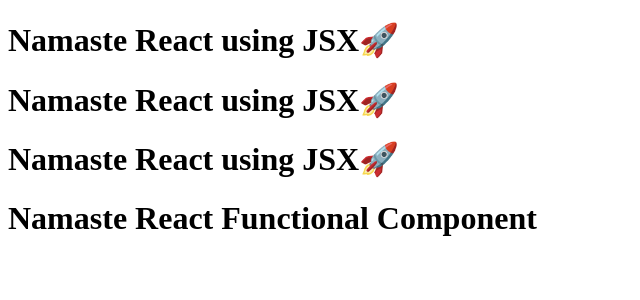
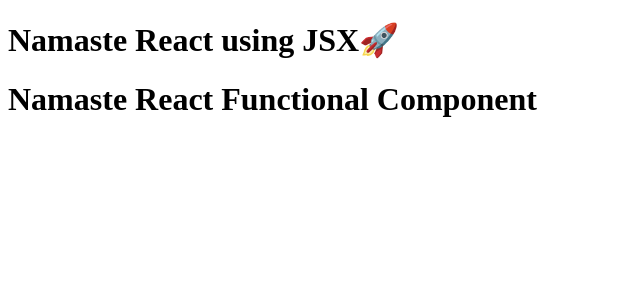
Before and after one commit to MeghanaSiddi1/ReactProject, a React (Vite) app: page / in a window 1280 px wide. Shown: the top 300 px of the page, without its empty margins (0-640 px from the left). Built offline with nearby package versions, Linux system fonts and the light colour scheme.

Commit message:
Episode 03-9th - diff ways of calling a fn component

```diff
--- a/App.js
+++ b/App.js
@@ -19,9 +19,9 @@
 
 const HeadingComponent = () => (
   <div id="container">
-    {Title()}
+    {/* {Title()} */}
     <Title/>
-    <Title></Title>
+    {/* <Title></Title>   */}
     <h1 className="heading">Namaste React Functional Component</h1>
   </div>
 );
```
